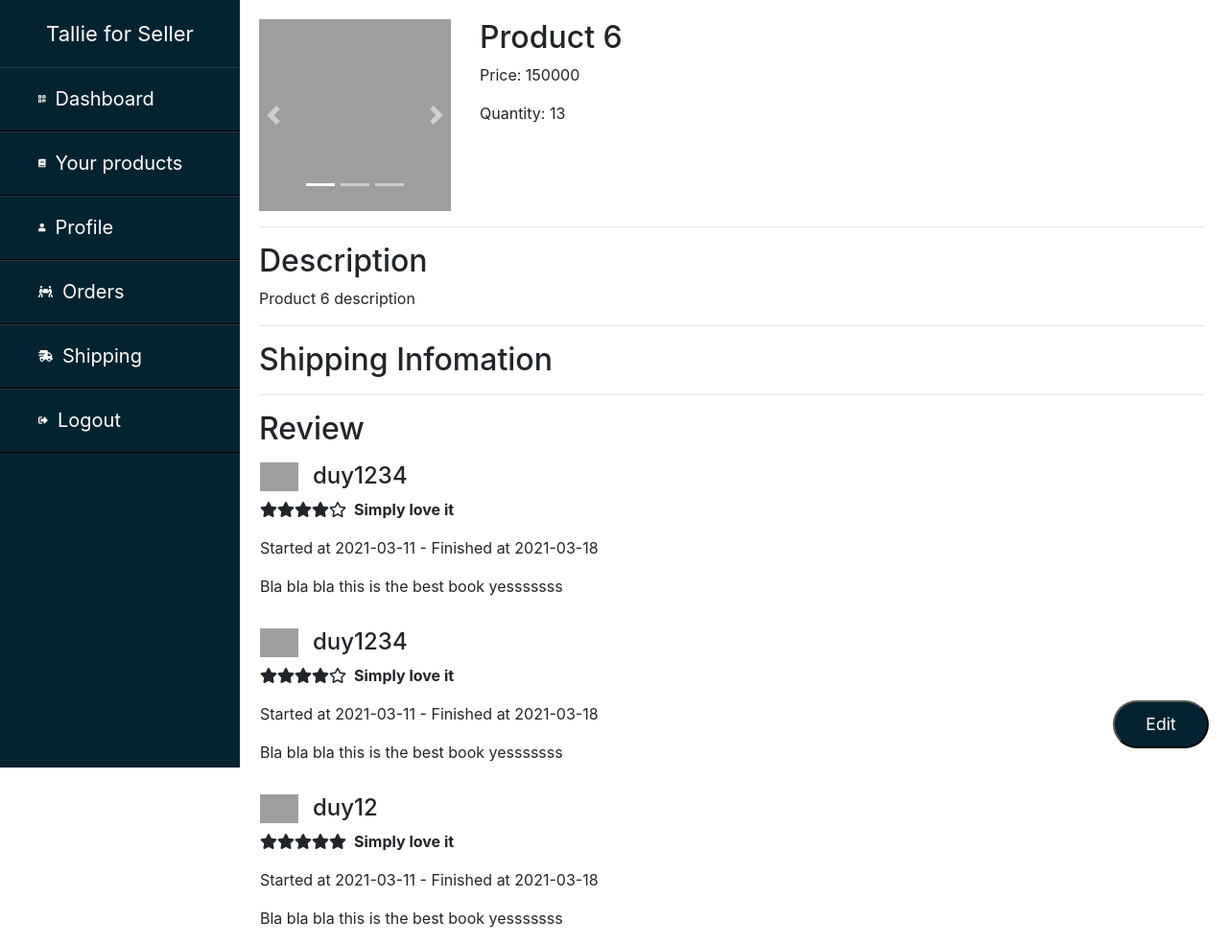
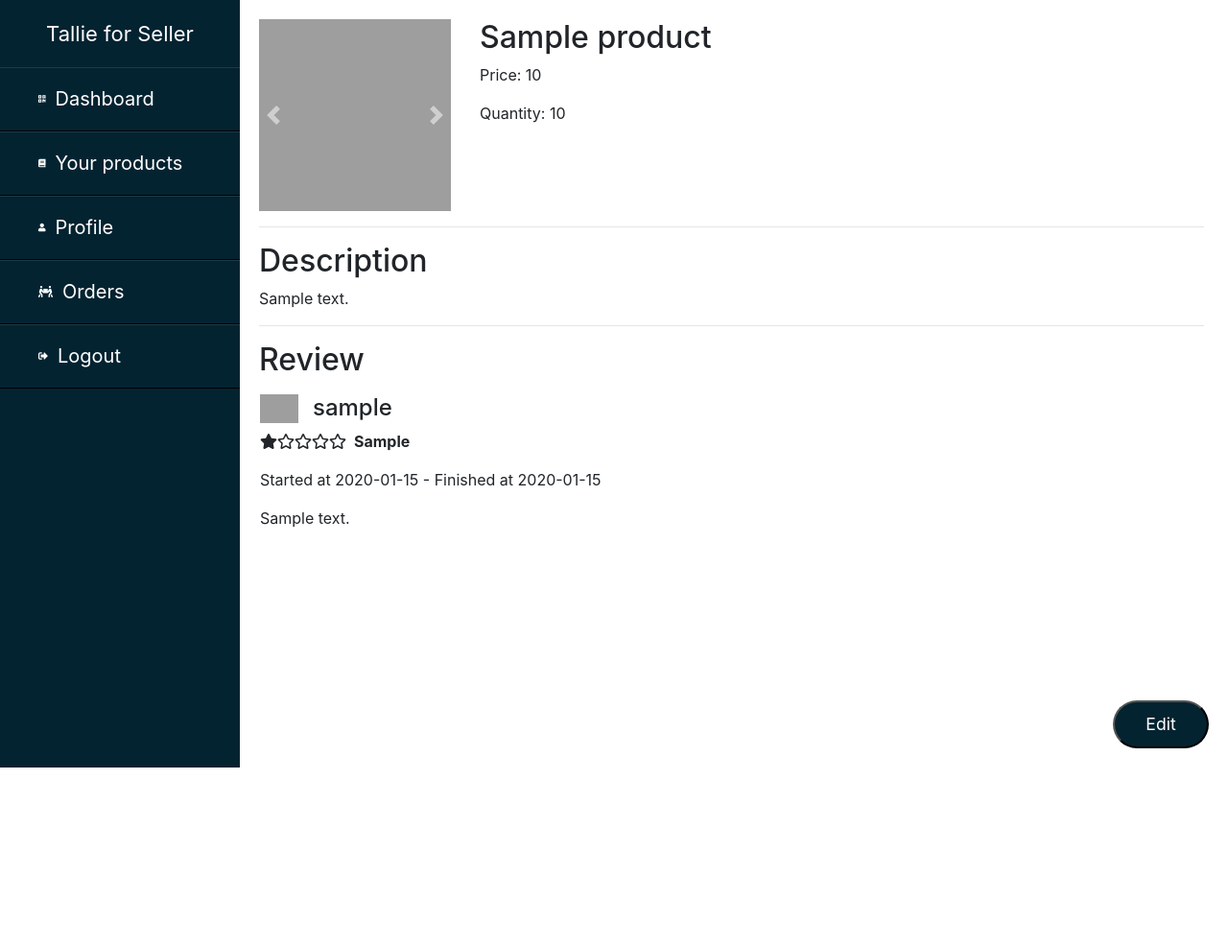
Before and after one commit to leduy8/tallie-backend, a Flask app: page /your_product/1 in a window 1280 px wide. Shown: the whole page at 96% size. After the commit the page ends 800 px from the top, so only its background shows below. Run offline with Flask 2, Linux system fonts and the light colour scheme; a user stored in the database is signed in; tables that the repository leaves empty hold one stand-in row (values such as "Sample post"); some libraries are stand-ins or nearby versions; grey boxes are pictures that could not be loaded.

Commit message:
product and product detail interact with db and add create review in seed

```diff
--- a/app/config.py
+++ b/app/config.py
@@ -3,6 +3,7 @@ base_dir = os.path.abspath(os.path.dirname(__file__))
 
 class Config(object):
     SECRET_KEY = os.environ.get('SECRET_KEY') or 'Tallie1234'
+    PRODUCTS_PER_PAGE = 6
 
     # ? For sqlite
     # SQLALCHEMY_DATABASE_URI = os.environ.get('DATABASE_URL') or 'sqlite:///' + os.path.join(base_dir, 'app.db')
--- a/app/routes.py
+++ b/app/routes.py
@@ -1,9 +1,8 @@
-from datetime import datetime
 from flask import render_template, flash, redirect, url_for, request
 from flask_login import current_user, login_required, login_user, logout_user
 from app import app, db, login
 from .forms import LoginForm, EditProfileForm, ProductForm
-from .models import User
+from .models import User, Product, Review
 
 
 @login.user_loader
@@ -19,141 +18,27 @@ def index():
 @app.route('/your_product')
 @login_required
 def your_product():
-    products = [
-        {
-            'id': 1,
-            'name': 'Product 1',
-            'price': 15000,
-            'quantity': 6,
-            'description': 'Product 1 description',
-            'pictures': [
-                'https://worldwideinterweb.com/wp-content/uploads/2017/10/book20title20fail.png',
-
-                'http://pm1.narvii.com/6727/a84c910fa744274dc0ad7ebb14d9cd8a8a3401dfv2_00.jpg',
-                'https://i.pinimg.com/originals/d3/fa/4a/d3fa4a70c6571e238490b2c3cc179186.jpg'
-            ]
-        },
-        {
-            'id': 2,
-            'name': 'Product 2',
-            'price': 25000,
-            'quantity': 9,
-            'description': 'Product 2 description',
-            'pictures': [
-                'https://worldwideinterweb.com/wp-content/uploads/2017/10/book20title20fail.png',
-
-                'http://pm1.narvii.com/6727/a84c910fa744274dc0ad7ebb14d9cd8a8a3401dfv2_00.jpg',
-                'https://i.pinimg.com/originals/d3/fa/4a/d3fa4a70c6571e238490b2c3cc179186.jpg'
-            ]
-        },
-        {
-            'id': 3,
-            'name': 'Product 3',
-            'price': 45000,
-            'quantity': 6,
-            'description': 'Product 3 description',
-            'pictures': [
-                'https://worldwideinterweb.com/wp-content/uploads/2017/10/book20title20fail.png',
-
-                'http://pm1.narvii.com/6727/a84c910fa744274dc0ad7ebb14d9cd8a8a3401dfv2_00.jpg',
-                'https://i.pinimg.com/originals/d3/fa/4a/d3fa4a70c6571e238490b2c3cc179186.jpg'
-            ]
-        },
-        {
-            'id': 4,
-            'name': 'Product 4',
-            'price': 17000,
-            'quantity': 1,
-            'description': 'Product 4 description',
-            'pictures': [
-                'https://worldwideinterweb.com/wp-content/uploads/2017/10/book20title20fail.png',
-
-                'http://pm1.narvii.com/6727/a84c910fa744274dc0ad7ebb14d9cd8a8a3401dfv2_00.jpg',
-                'https://i.pinimg.com/originals/d3/fa/4a/d3fa4a70c6571e238490b2c3cc179186.jpg'
-            ]
-        },
-        {
-            'id': 5,
-            'name': 'Product 5',
-            'price': 150000,
-            'quantity': 16,
-            'description': 'Product 5 description',
-            'pictures': [
-                'https://worldwideinterweb.com/wp-content/uploads/2017/10/book20title20fail.png',
-
-                'http://pm1.narvii.com/6727/a84c910fa744274dc0ad7ebb14d9cd8a8a3401dfv2_00.jpg',
-                'https://i.pinimg.com/originals/d3/fa/4a/d3fa4a70c6571e238490b2c3cc179186.jpg'
-            ]
-        },
-        {
-            'id': 6,
-            'name': 'Product 6',
-            'price': 150000,
-            'quantity': 13,
-            'description': 'Product 6 description',
-            'pictures': [
-                'https://worldwideinterweb.com/wp-content/uploads/2017/10/book20title20fail.png',
-
-                'http://pm1.narvii.com/6727/a84c910fa744274dc0ad7ebb14d9cd8a8a3401dfv2_00.jpg',
-                'https://i.pinimg.com/originals/d3/fa/4a/d3fa4a70c6571e238490b2c3cc179186.jpg'
-            ]
-        }
-    ]
-    return render_template('products.html', title='Home', products=products)
+    page = request.args.get('page', 1, type=int)
+    products = Product.query.filter_by(seller_id=current_user.id).paginate(
+        page, app.config['PRODUCTS_PER_PAGE'], False
+    )
+    next_url = url_for('your_product', page=products.next_num) if products.has_next else None
+    prev_url = url_for('your_product', page=products.prev_num) if products.has_prev else None
+    return render_template('products.html', title='Home', products=products, next_url=next_url, prev_url=prev_url)
 
 
 @app.route('/your_product/<id>')
 @login_required
 def your_product_details(id):
-    product = {
-        'id': 6,
-        'name': 'Product 6',
-        'price': 150000,
-        'quantity': 13,
-        'description': 'Product 6 description',
-        'pictures': [
-            'https://worldwideinterweb.com/wp-content/uploads/2017/10/book20title20fail.png',
-            'http://pm1.narvii.com/6727/a84c910fa744274dc0ad7ebb14d9cd8a8a3401dfv2_00.jpg',
-            'https://i.pinimg.com/originals/d3/fa/4a/d3fa4a70c6571e238490b2c3cc179186.jpg'
-        ]
-    }
-    reviews = [
-        {
-            'user_id': 1,
-            'username': 'duy1234',
-            'started': datetime(2021,3,11),
-            'finished': datetime(2021,3,18),
-            'overview': 'Simply love it',
-            'content': 'Bla bla bla this is the best book yesssssss',
-            'star': 4
-        },
-        {
-            'user_id': 1,
-            'username': 'duy1234',
-            'started': datetime(2021,3,11),
-            'finished': datetime(2021,3,18),
-            'overview': 'Simply love it',
-            'content': 'Bla bla bla this is the best book yesssssss',
-            'star': 4
-        },
-        {
-            'user_id': 2,
-            'username': 'duy12',
-            'started': datetime(2021,3,11),
-            'finished': datetime(2021,3,18),
-            'overview': 'Simply love it',
-            'content': 'Bla bla bla this is the best book yesssssss',
-            'star': 5
-        }
-    ]
-    return render_template('product_details.html', product=product, reviews=reviews)
+    product = Product.query.filter_by(id=id).first()
+    reviews_users = db.session.query(Review, User).filter(Review.product_id==product.id).join(User, Review.user_id==User.id)
+    return render_template('product_details.html', product=product, reviews=reviews_users)
 
 
 @app.route('/your_product/new')
 @login_required
 def your_product_new():
     form = ProductForm()
-
     return render_template('new_product.html', form=form)
 
 
@@ -161,7 +46,6 @@ def your_product_new():
 @login_required
 def your_product_edit(id):
     form = ProductForm()
-
     product = {
         'id': 6,
         'name': 'Product 6',
--- a/app/templates/base.html
+++ b/app/templates/base.html
@@ -24,7 +24,6 @@
                 <li class="sidenav-item"><a href="{{ url_for('your_product') }}"><i class="sidenav-icon fas fa-book"></i>Your products</a></li>
                 <li class="sidenav-item"><a href="{{ url_for('profile') }}"><i class="sidenav-icon fas fa-user"></i>Profile</a></li>
                 <li class="sidenav-item"><a href="#"><i class="sidenav-icon fas fa-people-carry"></i>Orders</a></li>
-                <li class="sidenav-item"><a href="#"><i class="sidenav-icon fas fa-shipping-fast"></i>Shipping</a></li>
                 <li class="sidenav-item"><a href="{{ url_for('logout') }}"><i class="sidenav-icon fas fa-sign-out-alt"></i>Logout</a></li>
             </ul>
         </div>
--- a/app/templates/product_details.html
+++ b/app/templates/product_details.html
@@ -10,13 +10,13 @@
             <div class="col-auto">
                 <div id="carouselExampleIndicators" class="carousel slide" data-ride="carousel">
                     <ol class="carousel-indicators">
-                        {% for i in range(product.pictures|length) %}
+                        {#% for i in range(product.pictures|length) %}
                             {% if i == 0 %}
                                 <li data-target="#carouselExampleIndicators" data-slide-to="{{ i }}" class="active"></li>
                             {% else %}
                                 <li data-target="#carouselExampleIndicators" data-slide-to="{{ i }}"></li>
                             {% endif %}
-                        {% endfor %}
+                        {% endfor %#}
                     </ol>
                     <div class="carousel-inner">
                         {% for picture in product.pictures %}
@@ -43,7 +43,7 @@
             </div>
             <div class="col">
                 <h2>{{ product.name }}</h2>
-                <p>Price: {{ product.price }}</p>
+                <p>Price: {{ "{:,}".format(product.price|int) }}</p>
                 <p>Quantity: {{ product.quantity }}</p>
             </div>
         </div>
@@ -58,34 +58,30 @@
         </div>
     </section>
     <hr>
-    <section id="shipping-info">
-        <h2>Shipping Infomation</h2>
-    </section>
-    <hr>
     <section id="review">
         <h2>Review</h2>
         {% for review in reviews %}
             <div class="review-block mt-3 ml-3">
                 <div class="row">
                     <img class="thumbnail" src="https://st3.depositphotos.com/15648834/17930/v/600/depositphotos_179308454-stock-illustration-unknown-person-silhouette-glasses-profile.jpg" alt="profile image">
-                    <h4 class="col-1">{{ review.username }}</h4>
+                    <h4 class="col-1">{{ review[1].username }}</h4>
                 </div>
                 <div class="row">
-                    {% for i in range(review.star) %}
+                    {% for i in range(review[0].star) %}
                         <span><i class="fas fa-star"></i></span>
                     {% endfor %}
-                    {% for i in range(5 - review.star) %}
+                    {% for i in range(5 - review[0].star) %}
                         <span><i class="far fa-star"></i></span>
                     {% endfor %}
-                    <p class="ml-2"><strong>{{ review.overview }}</strong></p>
+                    <p class="ml-2"><strong>{{ review[0].overview }}</strong></p>
                 </div>
-                {% if review.started and review.finished.date() %}
+                {% if review[0].started_reading and review[0].finished_reading.date() %}
                     <div class="row">
-                        <p>Started at {{ review.started.date() }} - Finished at {{ review.finished.date() }}</p>
+                        <p>Started at {{ review[0].started_reading.date() }} - Finished at {{ review[0].finished_reading.date() }}</p>
                     </div>
                 {% endif %}
                 <div class="row">
-                    <p>{{ review.content }}</p>
+                    <p>{{ review[0].content }}</p>
                 </div>
             </div>
         {% endfor %}
```
Also changed, not shown: app/templates/products.html (+34 -8 lines), seed.py (+19 -0 lines).
